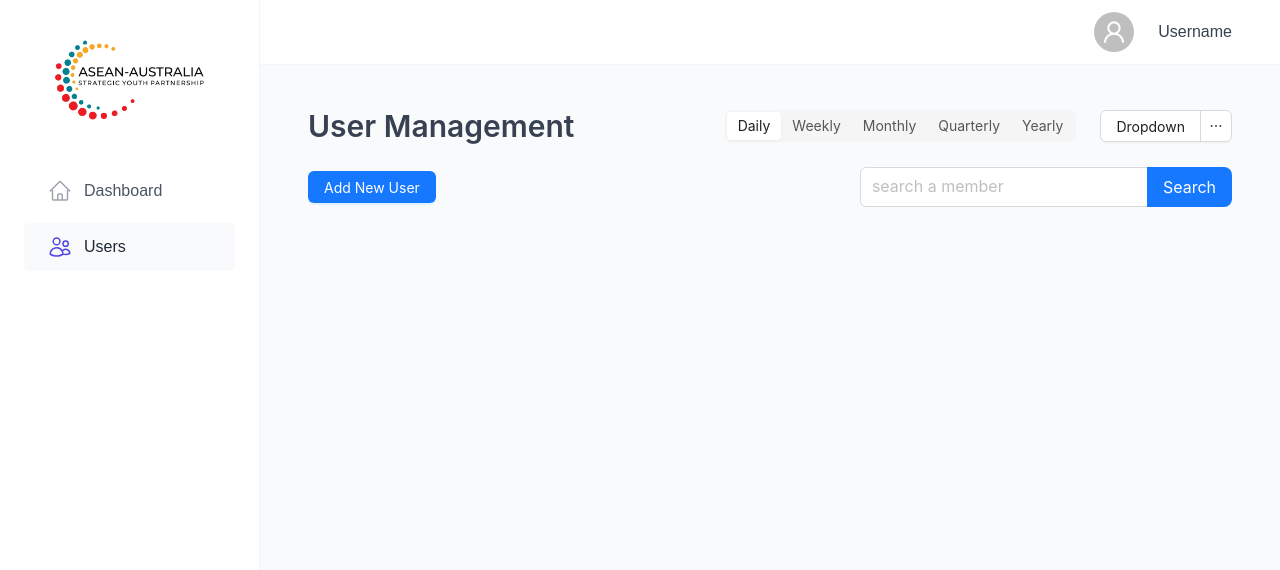
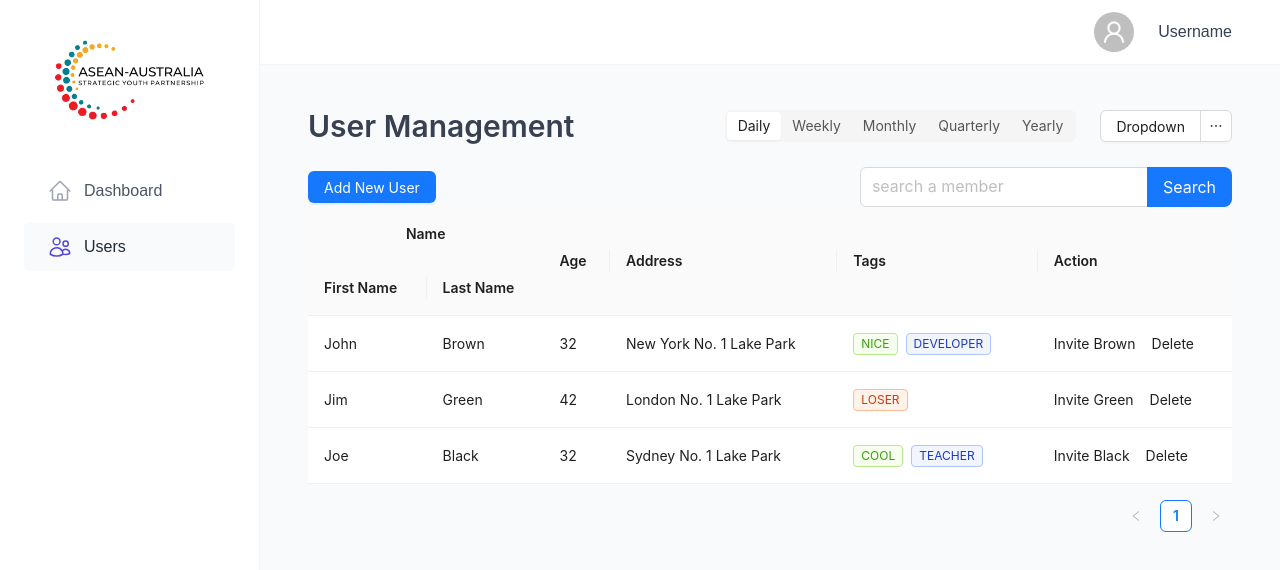
Before and after one commit to Chiaraliz/CITS5206_Project, a React (Vite) app in the folder frontend-management/: page /users in a window 1280 px wide. Shown: the top 570 px of the page. Built offline with nearby package versions, Linux system fonts and the light colour scheme.

Commit message:
Import ANTD table

```diff
--- /dev/null
+++ b/frontend-management/src/components/MemberTable.jsx
@@ -0,0 +1,71 @@
+import { Space, Table, Tag } from "antd";
+const { Column, ColumnGroup } = Table;
+const data = [
+  {
+    key: "1",
+    firstName: "John",
+    lastName: "Brown",
+    age: 32,
+    address: "New York No. 1 Lake Park",
+    tags: ["nice", "developer"],
+  },
+  {
+    key: "2",
+    firstName: "Jim",
+    lastName: "Green",
+    age: 42,
+    address: "London No. 1 Lake Park",
+    tags: ["loser"],
+  },
+  {
+    key: "3",
+    firstName: "Joe",
+    lastName: "Black",
+    age: 32,
+    address: "Sydney No. 1 Lake Park",
+    tags: ["cool", "teacher"],
+  },
+];
+
+const MemberTable = () => (
+  <Table dataSource={data}>
+    <ColumnGroup title="Name">
+      <Column title="First Name" dataIndex="firstName" key="firstName" />
+      <Column title="Last Name" dataIndex="lastName" key="lastName" />
+    </ColumnGroup>
+    <Column title="Age" dataIndex="age" key="age" />
+    <Column title="Address" dataIndex="address" key="address" />
+    <Column
+      title="Tags"
+      dataIndex="tags"
+      key="tags"
+      render={(tags) => (
+        <>
+          {tags.map((tag) => {
+            let color = tag.length > 5 ? "geekblue" : "green";
+            if (tag === "loser") {
+              color = "volcano";
+            }
+            return (
+              <Tag color={color} key={tag}>
+                {tag.toUpperCase()}
+              </Tag>
+            );
+          })}
+        </>
+      )}
+    />
+    <Column
+      title="Action"
+      key="action"
+      render={(_, record) => (
+        <Space size="middle">
+          <a>Invite {record.lastName}</a>
+          <a>Delete</a>
+        </Space>
+      )}
+    />
+  </Table>
+);
+
+export default MemberTable;
--- a/frontend-management/src/pages/Users.jsx
+++ b/frontend-management/src/pages/Users.jsx
@@ -2,6 +2,7 @@
 import Heading from "../components/Heading";
 import UserTableOperations from "../components/UserTableOperations";
 import SearchBar from "../components/SearchBar";
+import MemberTable from "../components/MemberTable";
 
 function Users() {
   return (
@@ -28,6 +29,7 @@
           <SearchBar />
         </Col>
       </Row>
+      <MemberTable />
     </>
   );
 }
```
